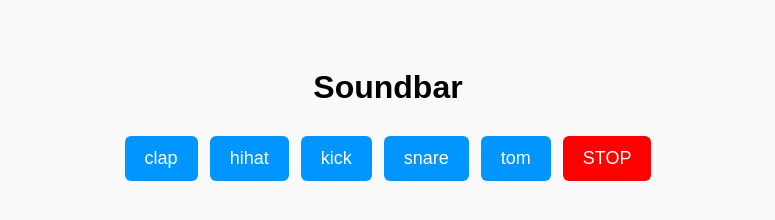
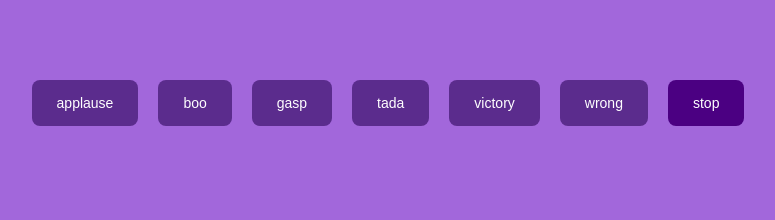
Before and after one commit to acciojob/Soundbar-subishga06, a website: page main.html in a window 1280 px wide. Shown: the whole page, without its empty margins (252-1027 px from the left). Drawn offline with Linux system fonts and the light colour scheme.

Commit message:
created a submission

```diff
--- a/main.html
+++ b/main.html
@@ -1,12 +1,11 @@
 <!DOCTYPE html>
-<html>
+<html lang="en">
 <head>
+    <meta charset="UTF-8">
     <title>Soundbar</title>
     <link rel="stylesheet" href="styles.css">
 </head>
 <body>
-
-<h1>Soundbar</h1>
 
 <div id="buttons"></div>
 
--- a/script.js
+++ b/script.js
@@ -1,41 +1,37 @@
-// List of sound names (same as file names inside /sounds folder)
-const sounds = ["clap", "hihat", "kick", "snare", "tom"];
+const sounds = ["applause", "boo", "gasp", "tada", "victory", "wrong"];
 
-const buttonsDiv = document.getElementById("buttons");
+const container = document.getElementById("buttons");
+
+let currentSound = null;
 
 // Create sound buttons
 sounds.forEach(sound => {
     const btn = document.createElement("button");
-    btn.classList.add("btn");
+    btn.className = "btn";
     btn.innerText = sound;
 
     btn.addEventListener("click", () => {
-        stopAllSounds();
-        const audio = new Audio(`./sounds/${sound}.wav`);
-        audio.play();
-        currentAudio = audio;
+        stopSound();
+        currentSound = new Audio(`./sounds/${sound}.mp3`);
+        currentSound.play();
     });
 
-    buttonsDiv.appendChild(btn);
+    container.appendChild(btn);
 });
 
 // Create STOP button
-let currentAudio = null;
+const stopButton = document.createElement("button");
+stopButton.className = "stop";
+stopButton.innerText = "stop";
 
-const stopBtn = document.createElement("button");
-stopBtn.classList.add("stop");
-stopBtn.innerText = "STOP";
+stopButton.addEventListener("click", stopSound);
 
-stopBtn.addEventListener("click", () => {
-    stopAllSounds();
-});
+container.appendChild(stopButton);
 
-buttonsDiv.appendChild(stopBtn);
-
-// Function to stop audio
-function stopAllSounds() {
-    if (currentAudio) {
-        currentAudio.pause();
-        currentAudio.currentTime = 0;
+// Stop function
+function stopSound() {
+    if (currentSound) {
+        currentSound.pause();
+        currentSound.currentTime = 0;
     }
 }
--- a/styles.css
+++ b/styles.css
@@ -1,39 +1,33 @@
 body {
     font-family: Arial, sans-serif;
-    text-align: center;
-    padding-top: 40px;
-    background: #fafafa;
+    background: #a267db;
+    margin: 0;
+    padding: 80px 0;
+    display: flex;
+    justify-content: center;
 }
 
 #buttons {
     display: flex;
-    flex-wrap: wrap;
-    justify-content: center;
-    gap: 12px;
-    margin-top: 30px;
+    gap: 20px;
 }
 
 .btn {
-    background-color: #0095ff;
+    padding: 15px 25px;
+    background: #5b2c8d;
     color: white;
     border: none;
-    padding: 12px 20px;
-    font-size: 18px;
-    border-radius: 6px;
+    border-radius: 8px;
+    font-size: 14px;
     cursor: pointer;
-    transition: 0.3s;
-}
-
-.btn:hover {
-    background-color: #0077cc;
 }
 
 .stop {
-    background-color: red;
+    padding: 15px 25px;
+    background: #4b0082;
     color: white;
-    padding: 12px 20px;
     border: none;
-    font-size: 18px;
-    border-radius: 6px;
+    border-radius: 8px;
+    font-size: 14px;
     cursor: pointer;
 }
```
